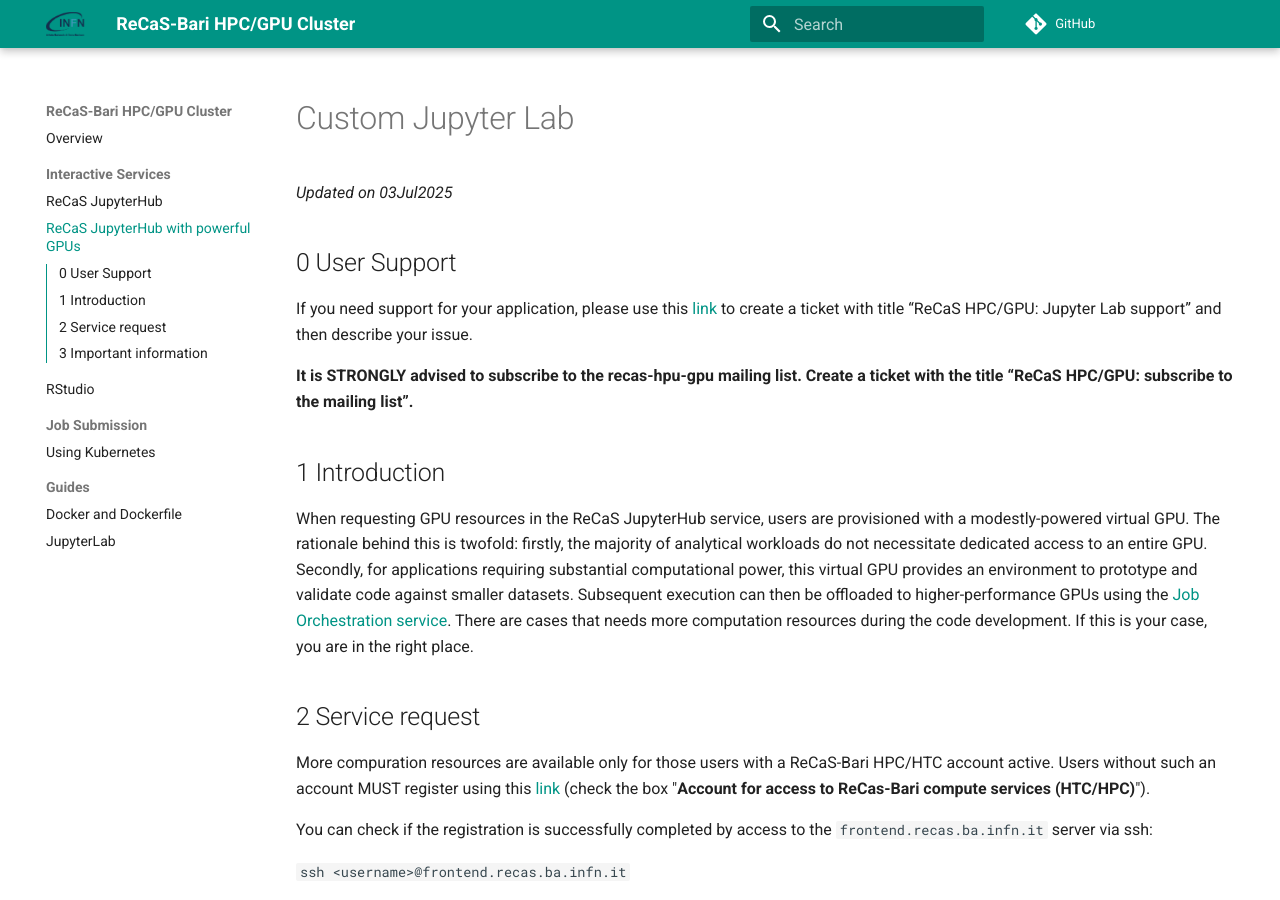
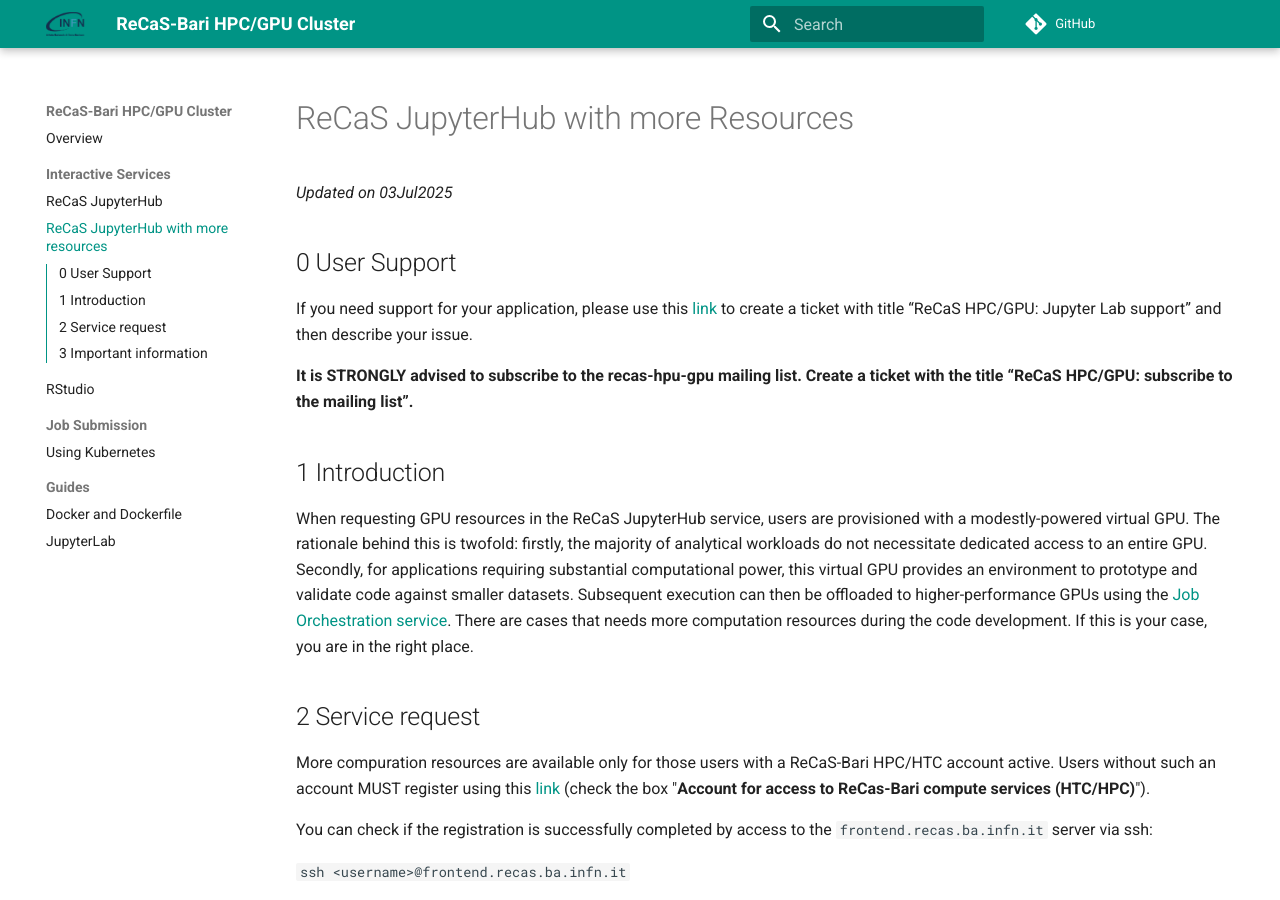
Before and after one commit to jvino/cluster-hpc-gpu-guides, an MkDocs documentation site: the page built from docs/interactive_services/jupyter_with_gpu.md, in a window 1280 px wide and 900 px high. Built offline with MkDocs 1.6.1 and Material for MkDocs 9.7.7, drawn with Linux system fonts in a browser that asks for light colours; comment, search, counter and statistics services are not loaded.

Commit message:
jupyter with gpu

```diff
--- a/docs/interactive_services/jupyter_with_gpu.md
+++ b/docs/interactive_services/jupyter_with_gpu.md
@@ -1,4 +1,4 @@
-#Custom Jupyter Lab
+#ReCaS JupyterHub with more Resources
 
 *Updated on 03Jul2025*
 
--- a/mkdocs.yml
+++ b/mkdocs.yml
@@ -27,7 +27,7 @@
   - Overview: 'index.md'
   - Interactive Services:
     - ReCaS JupyterHub: 'interactive_services/jupyter-lab-for-recas-users-k8s.md'
-    - ReCaS JupyterHub with powerful GPUs: 'interactive_services/jupyter_with_gpu.md'
+    - ReCaS JupyterHub with more resources: 'interactive_services/jupyter_with_gpu.md'
     - RStudio: 'interactive_services/rstudio.md'
   - Job Submission:
     - Using Kubernetes: 'job_submission/k8s-jobs.md'
```
